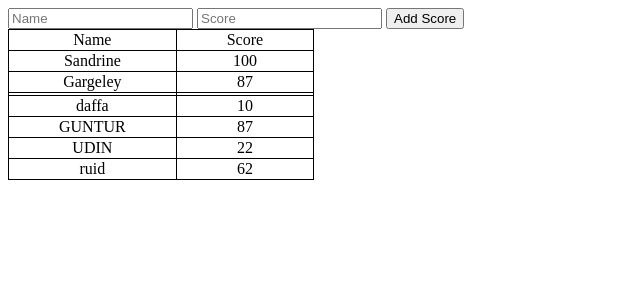
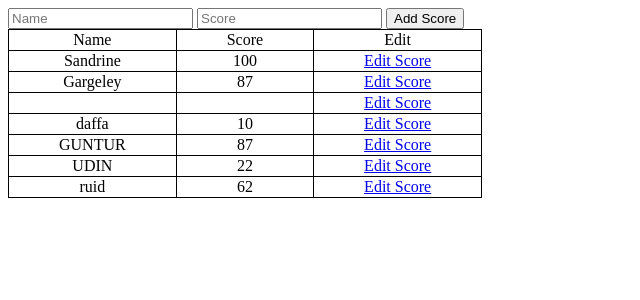
Before and after one commit to 11pplgb/Studi_Kasus_1_Backend, a Flask app: page / in a window 1280 px wide. Shown: the top 300 px of the page, without its empty margins (0-640 px from the left). Run offline with Flask 3, Linux system fonts and the light colour scheme; some libraries are stand-ins or nearby versions.

Commit message:
10/12/2023
menambah fungsi edit data

```diff
--- a/SK1Backend/app.py
+++ b/SK1Backend/app.py
@@ -20,3 +20,15 @@
 
 
     return render_template("index.html", score=score)
+
+@app.route("/edit/<id>", methods =["GET","POST"])
+def edit_data(id):
+  if request.method == "GET":
+    editsc = db.execute("SELECT * from score WHERE id = ?",id)[0]
+    print(editsc)
+    return render_template("edit.html",editsc=editsc)
+  elif request.method == "POST":
+    editsc_name = request.form.get("name")
+    editsc_score = request.form.get("score")
+    db.execute("UPDATE score set name = ?, score = ? where id = ?", editsc_name,editsc_score,id)
+    return redirect("/")
--- a/SK1Backend/templates/index.html
+++ b/SK1Backend/templates/index.html
@@ -25,6 +25,7 @@
     <tr>
         <td>Name</td>
         <td>Score</td>
+        <td>Edit</td>
 
     </tr>
        {% for score in score %}
@@ -32,6 +33,9 @@
         <tr>
             <td>{{ score.name}}</td>
             <td>{{score.score}}</td>
+            <td>
+                <a href="/edit/{{score['id']}}">Edit Score</a>
+            </td>
         </tr>
         {% endfor %}
     </table>
```
Also changed, not shown: SK1Backend/templates/edit.html (added, +15 -0 lines), SK1Backend/score.db.
